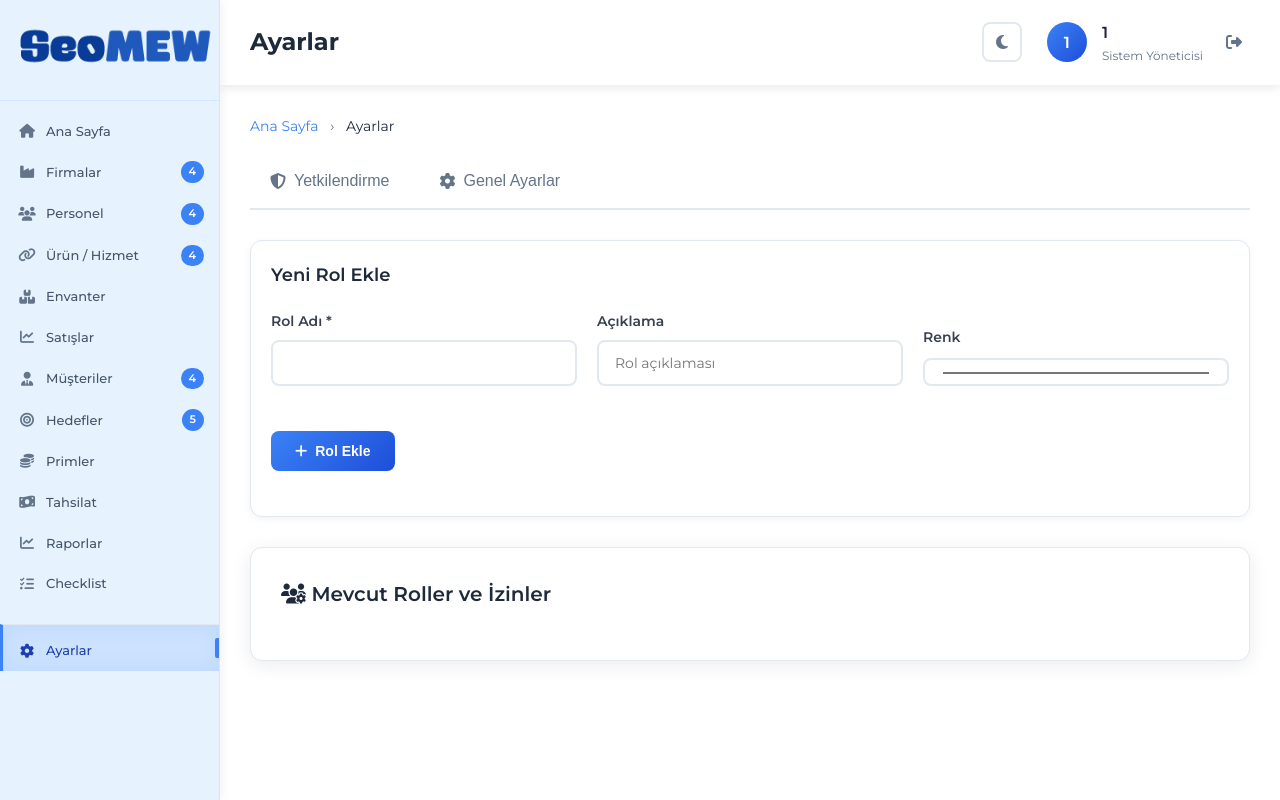
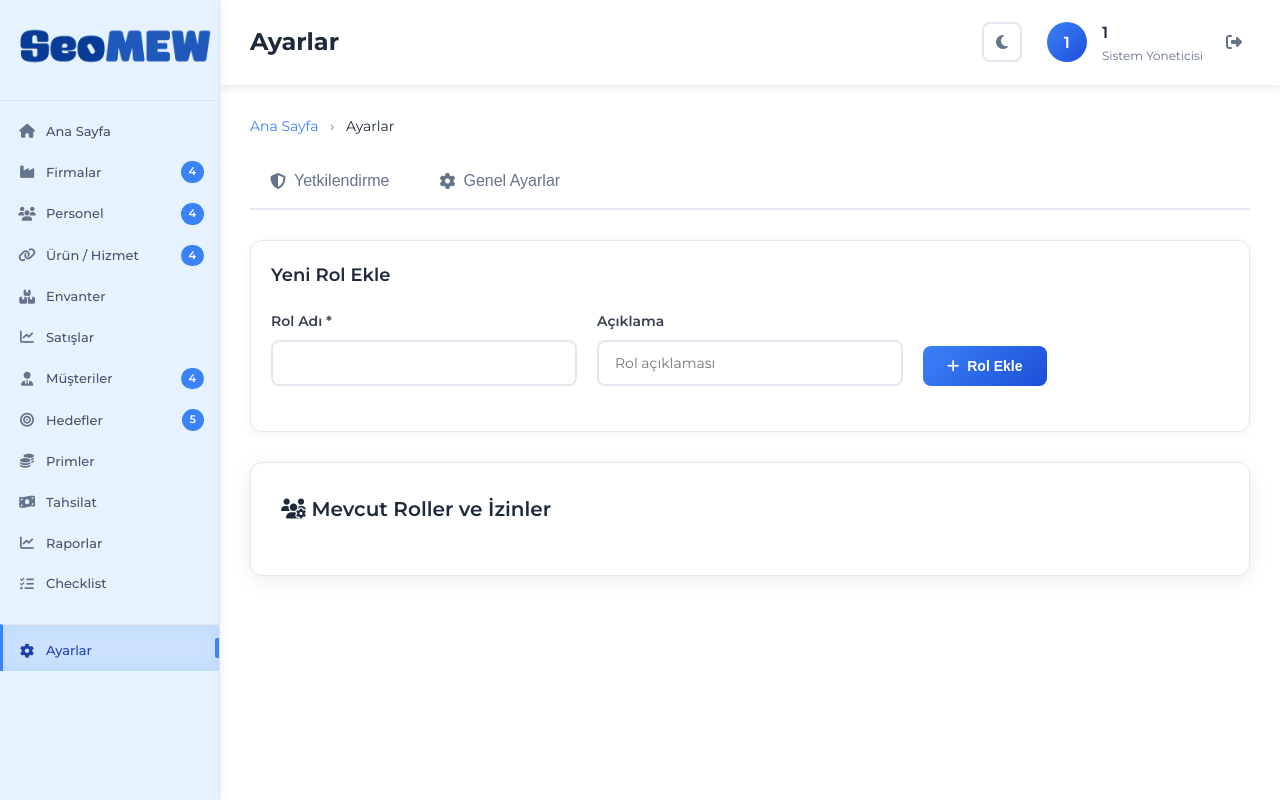
Before and after one commit to ilhanugurr/prim, a PHP site: page /ayarlar.php in a window 1280 px wide. Run offline with PHP 8.4, Linux system fonts and the light colour scheme; the visitor is signed in with stand-in values (Sample User, id 1); data comes from the database, SQL or seed files in the repository; data that the repository does not hold is empty.

Commit message:
ayarlar bug fix

```diff
--- a/ayarlar.php
+++ b/ayarlar.php
@@ -29,11 +29,10 @@ if ($_SERVER['REQUEST_METHOD'] === 'POST') {
             switch ($_POST['action']) {
                 case 'add_role':
                     if (!empty($_POST['rol_adi'])) {
-                        $stmt = $pdo->prepare("INSERT INTO roller (rol_adi, aciklama, renk) VALUES (?, ?, ?)");
+                        $stmt = $pdo->prepare("INSERT INTO roller (rol_adi, aciklama) VALUES (?, ?)");
                         $stmt->execute([
                             $_POST['rol_adi'],
-                            $_POST['aciklama'] ?? '',
-                            $_POST['renk'] ?? '#3b82f6'
+                            $_POST['aciklama'] ?? ''
                         ]);
                         $success_message = "Yeni rol başarıyla eklendi!";
                     }
@@ -181,10 +180,6 @@ mb_http_output('UTF-8');
                                     <input type="text" name="aciklama" class="form-input" placeholder="Rol açıklaması">
                                 </div>
                                 <div class="form-group">
-                                    <label class="form-label">Renk</label>
-                                    <input type="color" name="renk" class="form-input" value="#3b82f6">
-                                </div>
-                                <div class="form-group">
                                     <button type="submit" class="btn btn-primary">
                                         <i class="fas fa-plus"></i>
                                         Rol Ekle
@@ -203,7 +198,6 @@ mb_http_output('UTF-8');
                             <div class="role-card">
                                 <div class="role-header">
                                     <div class="role-info">
-                                        <div class="role-color" style="background: <?php echo htmlspecialchars($rol['renk']); ?>;"></div>
                                         <div>
                                             <h4 class="text-primary role-name">
                                                 <?php echo htmlspecialchars($rol['rol_adi']); ?>
@@ -333,6 +327,7 @@ mb_http_output('UTF-8');
         document.querySelectorAll('.permissions-form').forEach(form => {
             form.classList.remove('active');
         });
+
     });
     </script>
 </body>
--- a/style.css
+++ b/style.css
@@ -1111,12 +1111,6 @@ body.dark-mode .role-card:hover {
     gap: 15px;
 }
 
-.role-color {
-    width: 20px;
-    height: 20px;
-    border-radius: 50%;
-    flex-shrink: 0;
-}
 
 .role-name {
     font-size: 18px;
@@ -1241,6 +1235,7 @@ body.dark-mode .permission-item:hover {
     margin-bottom: 8px;
 }
 
+
 /* Dark mode ayarlar sayfası özel renkleri */
 html.dark-mode .permission-icon,
 body.dark-mode .permission-icon {
```
